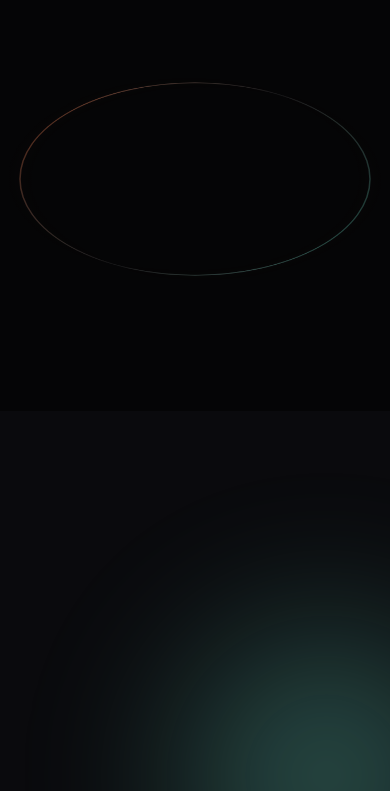
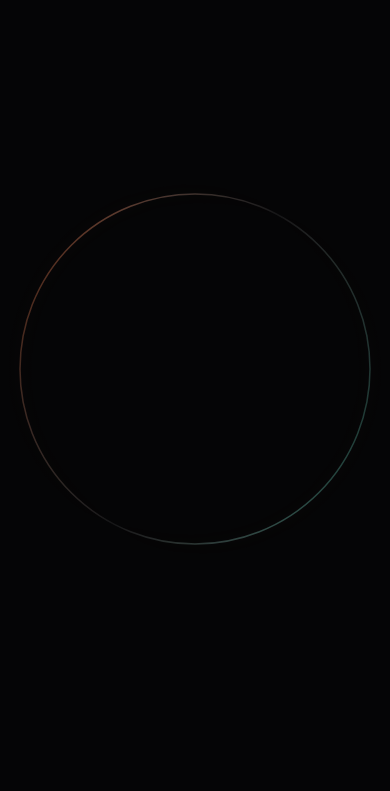
Before and after one commit to samabrllan-arch/zen, a website built with Vite: page index.html in a window 390 px wide. Shown: the part 53-844 px from the top of the page. Built offline with nearby package versions, Linux system fonts and the light colour scheme.

Commit message:
fix: add start_url and id to manifest for webapk install; make game-container absolute to fix mobile flexbox clipping

```diff
--- a/src/style.css
+++ b/src/style.css
@@ -150,10 +150,11 @@ body {
 
 /* ═══ GAME CONTAINER ═══ */
 #game-container {
-  position: relative;
+  position: absolute;
+  inset: 0;
   z-index: 1;
-  flex: 1;
   width: 100%;
+  height: 100%;
   background: var(--canvas-bg);
   overflow: hidden;
   transition: background 0.4s ease;
--- a/vite.config.js
+++ b/vite.config.js
@@ -16,6 +16,8 @@ export default defineConfig({
         background_color: '#0a0a0a',
         display: 'standalone',
         orientation: 'portrait',
+        start_url: './index.html',
+        id: '/zen/',
         icons: [
           {
             src: 'pwa-192x192.png',
```
